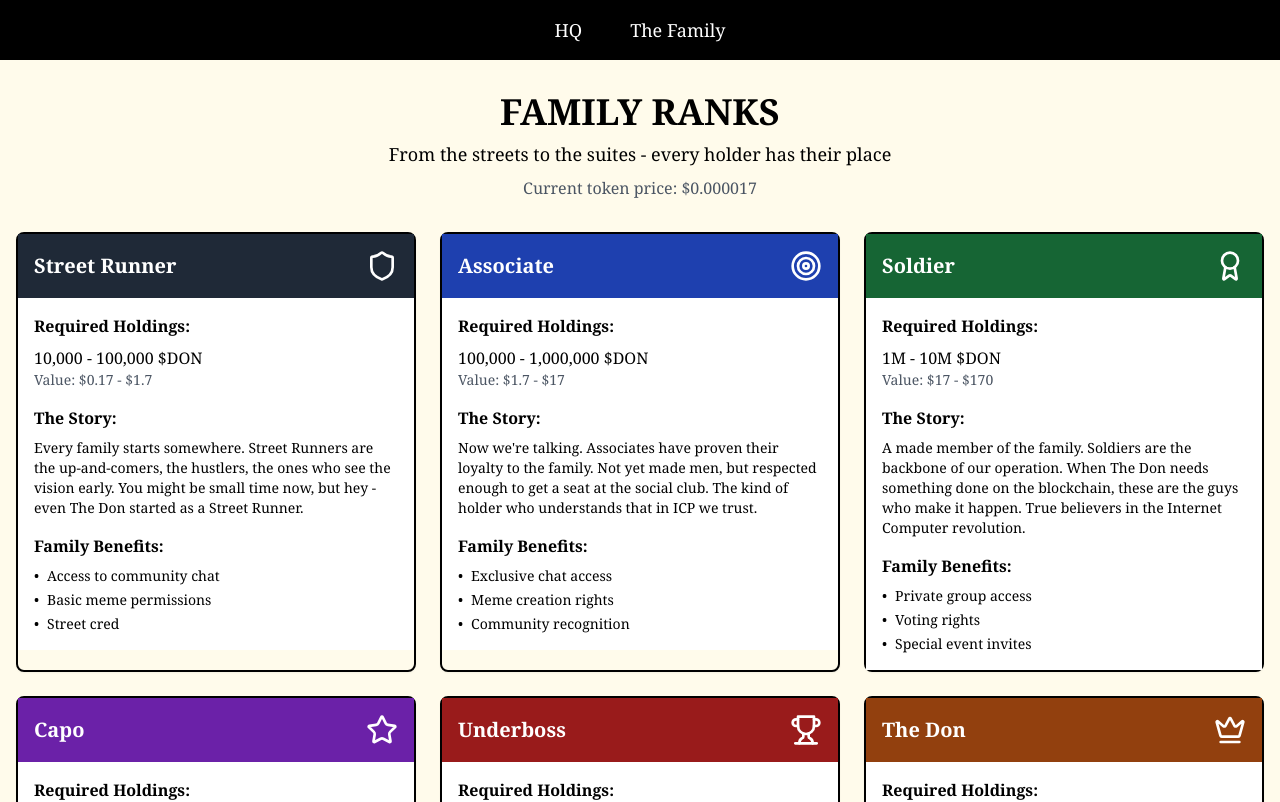
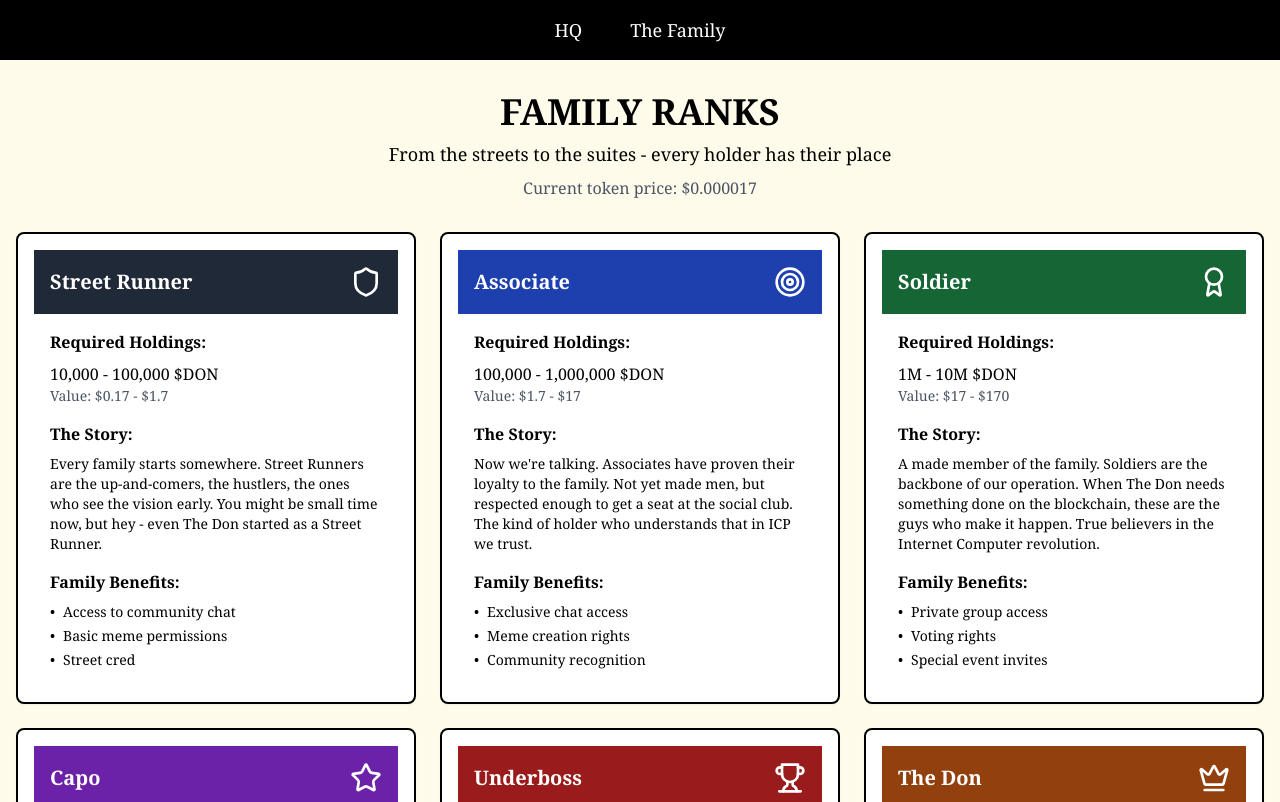
Before and after one commit to iaroslav1234/-donwebsite, a Next.js app: page /family in a window 1280 px wide. Shown: the top 802 px of the page. Built offline with nearby package versions, Linux system fonts and the light colour scheme.

Commit message:
Fixed TypeScript errors in Family page

```diff
--- a/app/family/page.tsx
+++ b/app/family/page.tsx
@@ -5,8 +5,8 @@
 import HeaderMenu from '@/components/ui/header-menu';
 import { Star, Shield, Crown, Award, Trophy, Target } from 'lucide-react';
 
-const FamilyRanks = () => {
-  const [selectedRank, setSelectedRank] = useState(null);
+const FamilyPage = () => {
+  const [selectedRank, setSelectedRank] = useState<number | null>(null);
 
   const ranks = [
     {
@@ -80,7 +80,7 @@
             {ranks.map((rank, index) => (
               <Card
                 key={index}
-                className={`border-2 border-black cursor-pointer transform transition-all hover:-translate-y-1 ${
+                className={`bg-white border-2 border-black p-4 cursor-pointer transition-all ${
                   selectedRank === index ? 'ring-2 ring-red-800' : ''
                 }`}
                 onClick={() => setSelectedRank(index)}
@@ -160,4 +160,4 @@
   );
 };
 
-export default FamilyRanks;
+export default FamilyPage;
```
Also changed, not shown: .eslintrc.json (added).
